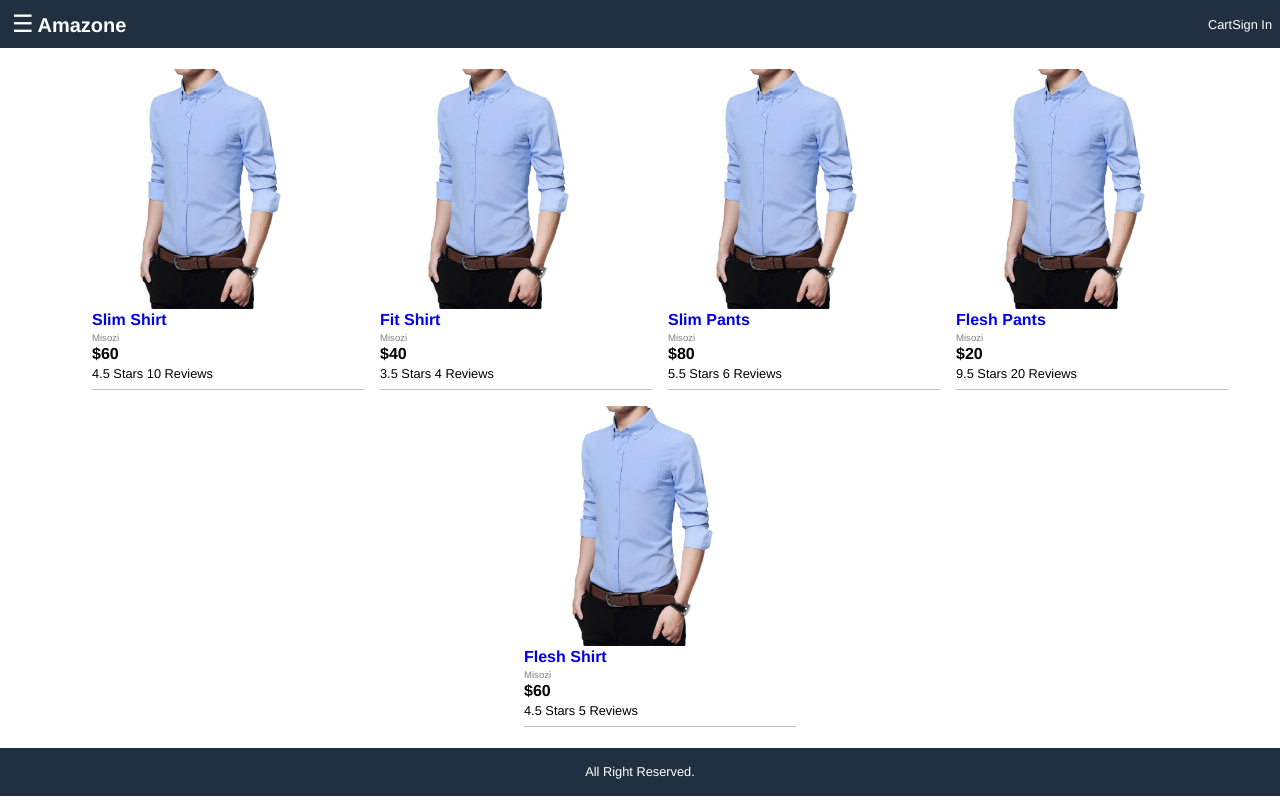
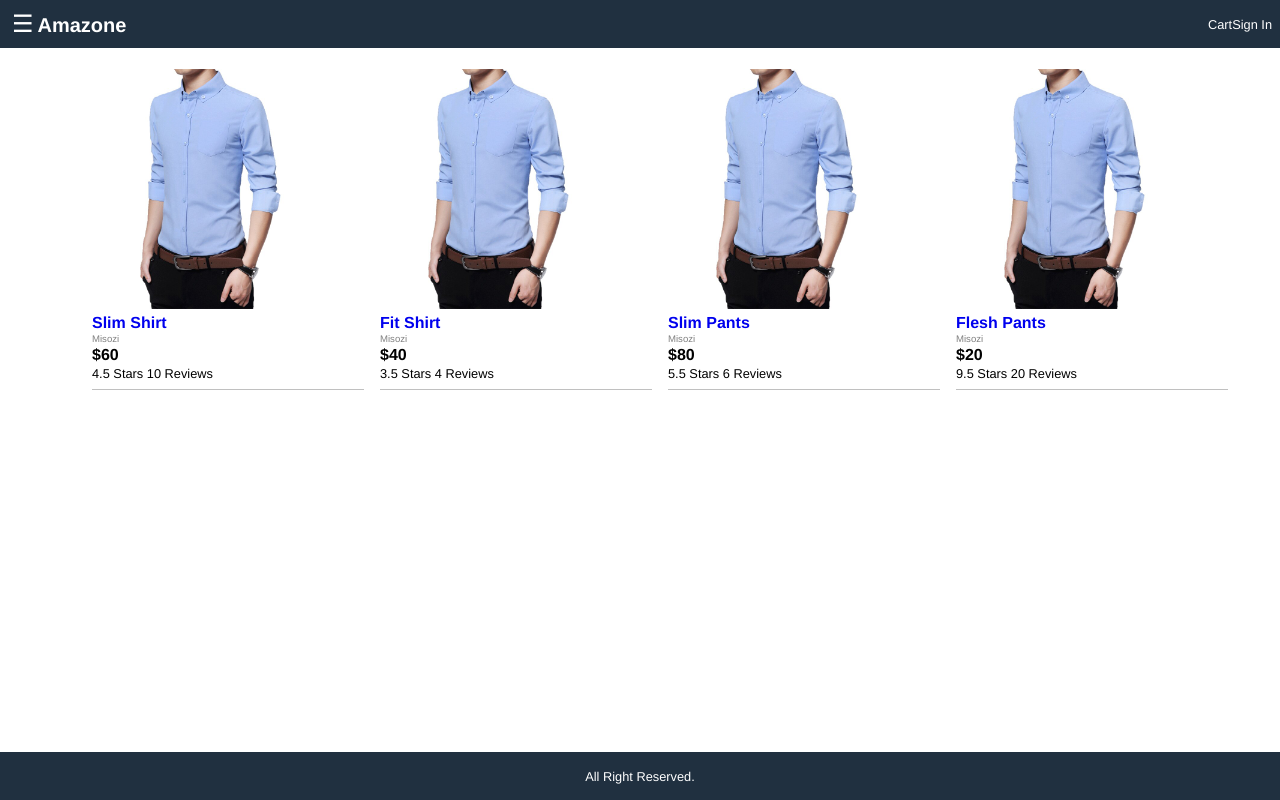
Before and after one commit to IRSAGE/React-Node-E-Commerce, a React (Create React App) app in the folder Frontend/: page / in a window 1280 px wide. Built offline with nearby package versions, Linux system fonts and the light colour scheme; the HTML template or start-up script is replaced by a standard one.

Commit message:
Creating Routes Using React Router Dom

```diff
--- a/Frontend/src/App.js
+++ b/Frontend/src/App.js
@@ -1,21 +1,26 @@
 import React from 'react';
 import data from './data';
 import './index.css';
+import { BrowserRouter,Route, Link} from 'react-router-dom';
+import HomeScreen from './Screens/HomeScreen';
+import ProductScreen from './Screens/ProductScreen';
 
-const openMenu= () =>{
-  document.querySelector(".sidebar").classList.add("open");
-}
-const closeMenu = () =>{
-  document.querySelector(".sidebar").classList.remove("open");
-}
 function App() {
+  const openMenu= () =>{
+    document.querySelector(".sidebar").classList.add("open");
+  }
+  const closeMenu = () =>{
+    document.querySelector(".sidebar").classList.remove("open");
+  }
   return (
+    <BrowserRouter>
     <div className="grid-container">
         <header className="header">
 
             <div className="brand">
                 <button onClick={openMenu}>&#9776;</button>
-                <a href="index.html">Amazone</a></div>
+                <Link to="/">Amazone</Link>
+          </div>
             <div className="header-links">
                 <a href="cart.html">Cart</a>
                 <a href="signin.html">Sign In</a>
@@ -31,28 +36,15 @@ function App() {
         </aside>
         <main className="main">
             <div className="content">
-                <ul className="products">
-                  {
-                    data.products.map(product =>
-                      <li>
-                        <div className="product">
-                            <img className="product-image" src={product.image} alt="product" />
-                    <div className="product-name"><a href="product.html">{product.name}</a></div>
-                    <div className="product-brand">{product.brand}</div>
-                            <div className="product-price">${product.price}</div>
-                            <div className="product-rating">{product.rating} Stars {product.numReviews} Reviews</div>
-                      </div>
-                    </li>
-                    )
-                  }
-
-                </ul>
+            <Route path ="/product/:id"  component={ProductScreen} />
+              <Route path ="/" exact ={true} component={HomeScreen} />
             </div>
         </main>
         <footer className="footer">
             All Right Reserved.
         </footer>
     </div>
+    </BrowserRouter>
   );
 }
 
--- /dev/null
+++ b/Frontend/src/Screens/HomeScreen.js
@@ -0,0 +1,26 @@
+import React from 'react';
+import data from '../data';
+import { Link } from 'react-router-dom';
+
+function HomeScreen(props) {
+    return <ul className="products">
+                  {
+                    data.products.map(product =>
+                      <li>
+                        <div className="product">
+                        <Link to={'/product/' + product._id}><img className="product-image" src={product.image} alt="product" /></Link>
+                    <div className="product-name"><Link to={'/product/' + product._id}>{product.name}</Link>
+
+                    </div>
+                    <div className="product-brand">{product.brand}</div>
+                            <div className="product-price">${product.price}</div>
+                            <div className="product-rating">{product.rating} Stars {product.numReviews} Reviews</div>
+                      </div>
+                    </li>
+                    )
+                  }
+                </ul>
+}
+
+
+export default HomeScreen;
--- /dev/null
+++ b/Frontend/src/Screens/ProductScreen.js
@@ -0,0 +1,9 @@
+import React from 'react';
+
+
+function ProductScreen(props) {
+    return  <div>ProductScreen</div>
+}
+
+
+export default ProductScreen;
--- a/Frontend/src/data.js
+++ b/Frontend/src/data.js
@@ -1,6 +1,7 @@
 export default  {
     products: [
         {
+        _id:'1',
         name:'Slim Shirt',
         category:'Shirts',
         image:'/images/d1.jpg',
@@ -10,6 +11,7 @@ export default  {
         numReviews:10
     },
     {
+        _id:'2',
         name:'Fit Shirt',
         category:'Shirts',
         image:'/images/d1.jpg',
@@ -19,6 +21,7 @@ export default  {
         numReviews:4
     },
     {
+        _id:'3',
         name:'Slim Pants',
         category:'Pants',
         image:'/images/d1.jpg',
@@ -28,6 +31,7 @@ export default  {
         numReviews:6
     },
     {
+        _id:'4',
         name:'Flesh Pants',
         category:'Pants',
         image:'/images/d1.jpg',
@@ -35,15 +39,6 @@ export default  {
         brand:'Misozi',
         rating: 9.5,
         numReviews:20
-    },
-    {
-        name:'Flesh Shirt',
-        category:'Shirts',
-        image:'/images/d1.jpg',
-        price:60,
-        brand:'Misozi',
-        rating: 4.5,
-        numReviews:5
     }
 ]
 }
--- a/Frontend/src/index.css
+++ b/Frontend/src/index.css
@@ -6,6 +6,9 @@ body{
   font: 1.6rem Helvetica;
   height: 100vh;
   margin: 0;
+}
+#root{
+  height: 100%;
 }
 .grid-container{
 display: grid;
```
